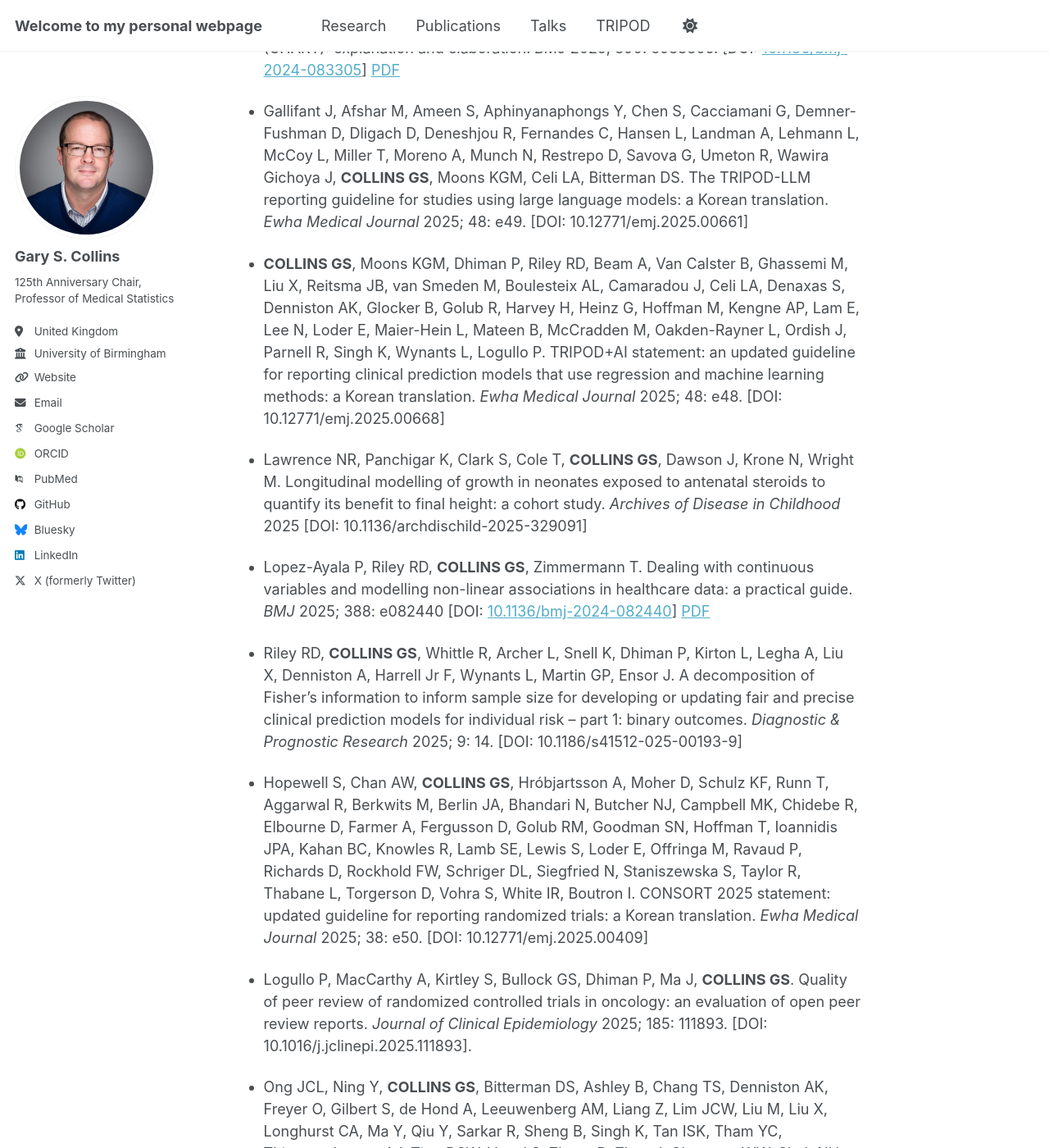
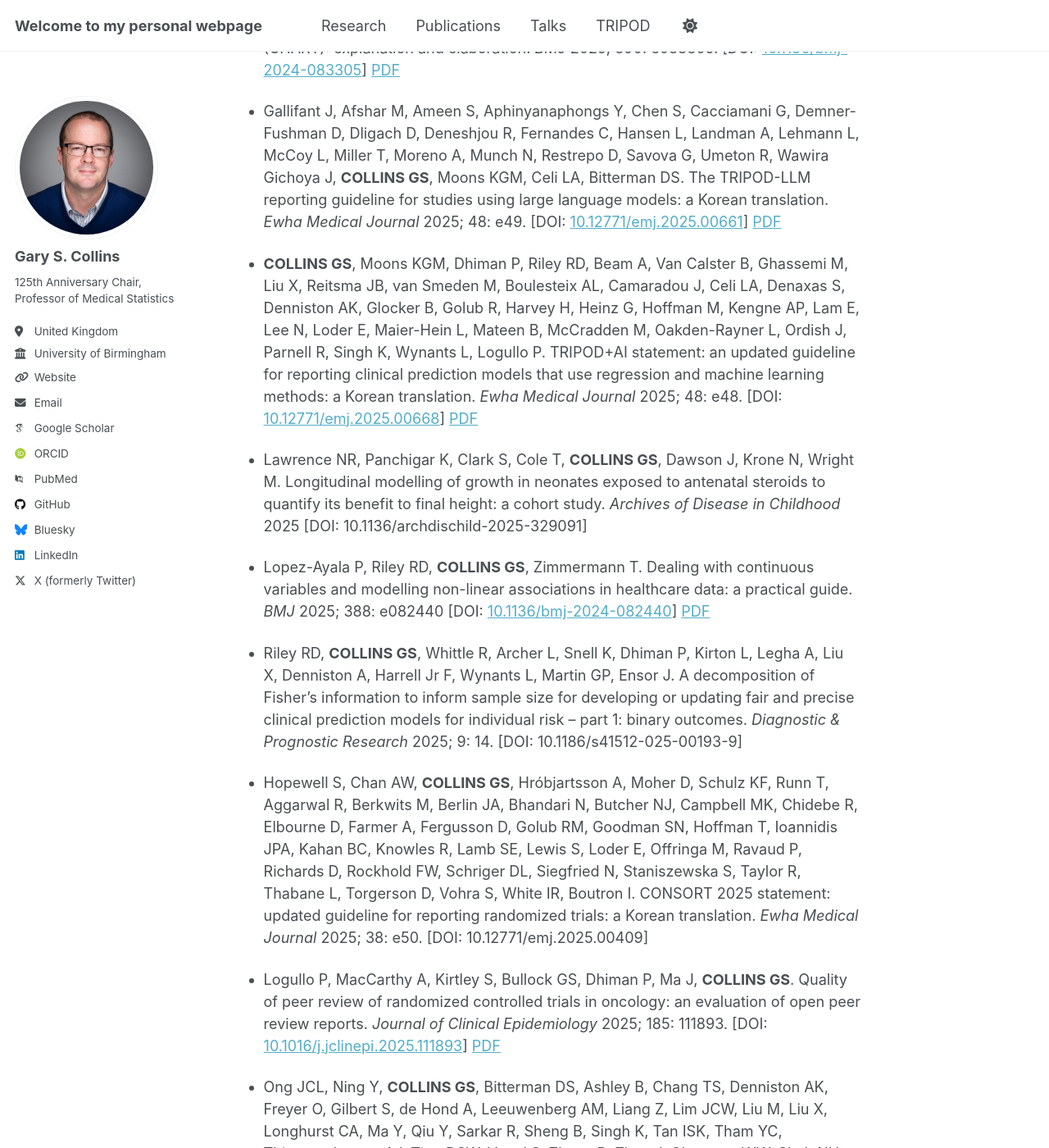
Before and after one commit to gscollins1973/gscollins1973.github.io, a Jekyll site: the page built from _pages/publications.html, in a window 1280 px wide and 1400 px high, scrolled down 3010 px. Shown: the whole window at 82% size. Built offline with Jekyll 4.4.1, drawn with Linux system fonts in a browser that asks for light colours; some web fonts are replaced; a script that is not in the unit is left out.

Commit message:
Update publications.html

```diff
--- a/_pages/publications.html
+++ b/_pages/publications.html
@@ -23,13 +23,13 @@ See my <a href="https://scholar.google.co.uk/citations?hl=en&tzom=-60&user=cVKF8
 <li><p>Huo B, <strong>COLLINS GS</strong>, Chartash D, Thirunavukarasu A, Flanagin A, Iorio A, Cacciamani G, Chen X, Liu N, Mathur P, Chan AW, Laine C, Pacella D, Berkwits M, Antoniou SA, Camaradou JC, Canfield C, Mittelman M, Feeney T, Loder E, Agha R, Saha A, Mayol J, Sunjaya A, Ng JY, McKechnie T, Lee Y, Verma N, Stiglic G, McCradden M, Ortenzi M, Meerpohl J, Vandvik PO, Agoritsas T, Samuel D, Frankish H, Anderson M, Yao X, Loeb S, Lokker C, Liu X, Guallar E, Guyatt G. Reporting guideline for Chatbot Health Advice Studies: the CHART statement. <i>JAMA Network Open</i> 2025; 8: e2530220. [DOI: <a href="https://jamanetwork.com/journals/jamanetworkopen/fullarticle/2837224">10.1001/jamanetworkopen.2025.30220</a>] </p></li>
 <li><p>Huo B, <strong>COLLINS GS</strong>, Chartash D, Thirunavukarasu A, Flanagin A, Iorio A, Cacciamani G, Chen X, Liu N, Mathur P, Chan AW, Laine C, Pacella D, Berkwits M, Antoniou SA, Camaradou JC, Canfield C, Mittelman M, Feeney T, Loder E, Agha R, Saha A, Mayol J, Sunjaya A, Ng JY, McKechnie T, Lee Y, Verma N, Stiglic G, McCradden M, Ortenzi M, Meerpohl J, Vandvik PO, Agoritsas T, Samuel D, Frankish H, Anderson M, Yao X, Loeb S, Lokker C, Liu X, Guallar E, Guyatt G. Reporting guideline for Chatbot Health Advice Studies: the CHART statement. <i>BMC Medicine</i> 2025; 23: 447. [DOI: <a href="https://bmcmedicine.biomedcentral.com/articles/10.1186/s12916-025-04274-w">10.1186/s12916-025-04274-w</a>] <a href="https://bmcmedicine.biomedcentral.com/counter/pdf/10.1186/s12916-025-04274-w.pdf">PDF</a> </p></li>
 <li><p>Huo B, Thirunavukarasu A, <strong>COLLINS GS</strong>, Chartash D, Flanagin A, Iorio A, Cacciamani G, Chen X, Liu N, Mathur P, Chan AW, Laine C, Pacella D, Berkwits M, Antoniou SA, Camaradou JC, Canfield C, Mittelman M, Feeney T, Loder E, Agha R, Saha A, Mayol J, Sunjaya A, Ng JY, McKechnie T, Lee Y, Verma N, Stiglic G, McCradden M, Ortenzi M, Meerpohl J, Vandvik PO, Agoritsas T, Samuel D, Frankish H, Anderson M, Yao X, Loeb S, Lokker C, Liu X, Guallar E, Guyatt G. The Chatbot Assessment Reporting Tool (CHART): explanation and elaboration. <i>BMJ</i> 2025; 390: e083305. [DOI: <a href="https://www.bmj.com/content/390/bmj-2024-083305">10.1136/bmj-2024-083305</a>] <a href="https://www.bmj.com/content/390/bmj-2024-083305.full.pdf">PDF</a> </p></li>
-<li><p>Gallifant J, Afshar M, Ameen S, Aphinyanaphongs Y, Chen S, Cacciamani G, Demner-Fushman D, Dligach D, Deneshjou R, Fernandes C, Hansen L, Landman A, Lehmann L, McCoy L, Miller T, Moreno A, Munch N, Restrepo D, Savova G, Umeton R, Wawira Gichoya J, <strong>COLLINS GS</strong>, Moons KGM, Celi LA, Bitterman DS. The TRIPOD-LLM reporting guideline for studies using large language models: a Korean translation. <i>Ewha Medical Journal</i> 2025; 48: e49. [DOI: 10.12771/emj.2025.00661]</p></li>
-<li><p><strong>COLLINS GS</strong>, Moons KGM, Dhiman P, Riley RD, Beam A, Van Calster B, Ghassemi M, Liu X, Reitsma JB, van Smeden M, Boulesteix AL, Camaradou J, Celi LA, Denaxas S, Denniston AK, Glocker B, Golub R, Harvey H, Heinz G, Hoffman M, Kengne AP, Lam E, Lee N, Loder E, Maier-Hein L, Mateen B, McCradden M, Oakden-Rayner L, Ordish J, Parnell R, Singh K, Wynants L, Logullo P. TRIPOD+AI statement: an updated guideline for reporting clinical prediction models that use regression and machine learning methods: a Korean translation. <i>Ewha Medical Journal</i> 2025; 48: e48. [DOI: 10.12771/emj.2025.00668] </p></li>
+<li><p>Gallifant J, Afshar M, Ameen S, Aphinyanaphongs Y, Chen S, Cacciamani G, Demner-Fushman D, Dligach D, Deneshjou R, Fernandes C, Hansen L, Landman A, Lehmann L, McCoy L, Miller T, Moreno A, Munch N, Restrepo D, Savova G, Umeton R, Wawira Gichoya J, <strong>COLLINS GS</strong>, Moons KGM, Celi LA, Bitterman DS. The TRIPOD-LLM reporting guideline for studies using large language models: a Korean translation. <i>Ewha Medical Journal</i> 2025; 48: e49. [DOI: <a href="https://e-emj.org/journal/view.php?doi=10.12771/emj.2025.00661">10.12771/emj.2025.00661</a>] <a href="https://e-emj.org/upload/pdf/emj-2025-00661.pdf">PDF</a> </p></li>
+<li><p><strong>COLLINS GS</strong>, Moons KGM, Dhiman P, Riley RD, Beam A, Van Calster B, Ghassemi M, Liu X, Reitsma JB, van Smeden M, Boulesteix AL, Camaradou J, Celi LA, Denaxas S, Denniston AK, Glocker B, Golub R, Harvey H, Heinz G, Hoffman M, Kengne AP, Lam E, Lee N, Loder E, Maier-Hein L, Mateen B, McCradden M, Oakden-Rayner L, Ordish J, Parnell R, Singh K, Wynants L, Logullo P. TRIPOD+AI statement: an updated guideline for reporting clinical prediction models that use regression and machine learning methods: a Korean translation. <i>Ewha Medical Journal</i> 2025; 48: e48. [DOI: <a href="https://e-emj.org/journal/view.php?doi=10.12771/emj.2025.00668">10.12771/emj.2025.00668</a>] <a href="https://e-emj.org/upload/pdf/emj-2025-00668.pdf">PDF</a> </p></li>
 <li><p>Lawrence NR, Panchigar K, Clark S, Cole T, <strong>COLLINS GS</strong>, Dawson J, Krone N, Wright M. Longitudinal modelling of growth in neonates exposed to antenatal steroids to quantify its benefit to final height: a cohort study. <i>Archives of Disease in Childhood</i> 2025 [DOI: 10.1136/archdischild-2025-329091]</p></li>
 <li><p>Lopez-Ayala P, Riley RD, <strong>COLLINS GS</strong>, Zimmermann T. Dealing with continuous variables and modelling non-linear associations in healthcare data: a practical guide. <i>BMJ</i> 2025; 388: e082440 [DOI: <a href="https://www.bmj.com/content/390/bmj-2024-082440">10.1136/bmj-2024-082440</a>] <a href="https://www.bmj.com/content/390/bmj-2024-082440.full.pdf">PDF</a> </p></li>
 <li><p>Riley RD, <strong>COLLINS GS</strong>, Whittle R, Archer L, Snell K, Dhiman P, Kirton L, Legha A, Liu X, Denniston A, Harrell Jr F, Wynants L, Martin GP, Ensor J. A decomposition of Fisher’s information to inform sample size for developing or updating fair and precise clinical prediction models for individual risk – part 1: binary outcomes. <i>Diagnostic & Prognostic Research</i> 2025; 9: 14. [DOI: 10.1186/s41512-025-00193-9]</p></li>
 <li><p>Hopewell S, Chan AW, <strong>COLLINS GS</strong>, Hróbjartsson A, Moher D, Schulz KF, Runn T, Aggarwal R, Berkwits M, Berlin JA, Bhandari N, Butcher NJ, Campbell MK, Chidebe R, Elbourne D, Farmer A, Fergusson D, Golub RM, Goodman SN, Hoffman T, Ioannidis JPA, Kahan BC, Knowles R, Lamb SE, Lewis S, Loder E, Offringa M, Ravaud P, Richards D, Rockhold FW, Schriger DL, Siegfried N, Staniszewska S, Taylor R, Thabane L, Torgerson D, Vohra S, White IR, Boutron I. CONSORT 2025 statement: updated guideline for reporting randomized trials: a Korean translation. <i>Ewha Medical Journal</i> 2025; 38: e50. [DOI: 10.12771/emj.2025.00409]</p></li>
-<li><p>Logullo P, MacCarthy A, Kirtley S, Bullock GS, Dhiman P, Ma J, <strong>COLLINS GS</strong>. Quality of peer review of randomized controlled trials in oncology: an evaluation of open peer review reports. <i>Journal of Clinical Epidemiology</i> 2025; 185: 111893. [DOI: 10.1016/j.jclinepi.2025.111893].</p></li>
+<li><p>Logullo P, MacCarthy A, Kirtley S, Bullock GS, Dhiman P, Ma J, <strong>COLLINS GS</strong>. Quality of peer review of randomized controlled trials in oncology: an evaluation of open peer review reports. <i>Journal of Clinical Epidemiology</i> 2025; 185: 111893. [DOI: <a href="https://www.sciencedirect.com/science/article/pii/S0895435625002264">10.1016/j.jclinepi.2025.111893</a>] <a href="https://www.sciencedirect.com/science/article/pii/S0895435625002264/pdfft?md5=4360001c04c91cf99d321a62870ccf1a&pid=1-s2.0-S0895435625002264-main.pdf">PDF</a> </p></li>
 <li><p>Ong JCL, Ning Y, <strong>COLLINS GS</strong>, Bitterman DS, Ashley B, Chang TS, Denniston AK, Freyer O, Gilbert S, de Hond A, Leeuwenberg AM, Liang Z, Lim JCW, Liu M, Liu X, Longhurst CA, Ma Y, Qiu Y, Sarkar R, Sheng B, Singh K, Tan ISK, Tham YC, Thirunavukarasu AJ, Ting DSW, Vogel S, Zhang R, Zhao J, Chapman WW, Shah NH, Moons KGM, Wong TY, Liu N. International Partnership for Governing Generative Artificial Intelligence Models in Medicine. <i>Nature Medicine</i> 2025 [DOI: 0.1038/s41591-025-03787-4]</p></li>
 <li><p>Torchin H, Dhiman P, Ancel PY, Durrmeyer X, Jareau PH, Nuytten A, Truffert P, Zeitlin J, <strong>COLLINS GS</strong>. Early prediction of death or bronchopulmonary dysplasia in very preterm infants: comparison of modelling methods, development and validation studies. <i>Pediatric Research</i> 2025 [DOI: 10.1038/s41390-025-04170-2].</p></li>
 <li><p>Nogaro MC, Hartshorn S, Brady M, Offiah A, Faust S, Firth G, Ma J, Dhiman P, O'Mahoney J, Davies L, Spowart C, Moscrop A, Young B, Tudur-Smith C, Collins G, Perry DC, Theologis T. Development of a multi-centre cohort study to understand the role of MRI and ultrasound in the diagnosis of acute haematogenous bone and joint infection in children (the PIC Bone Study): a study protocol. <i>Bone & Joint Open</i> 2025; 6: 677—684. [DOI: 10.1302/2633-1462.66.BJO-2024-0277]</p></li>
```
